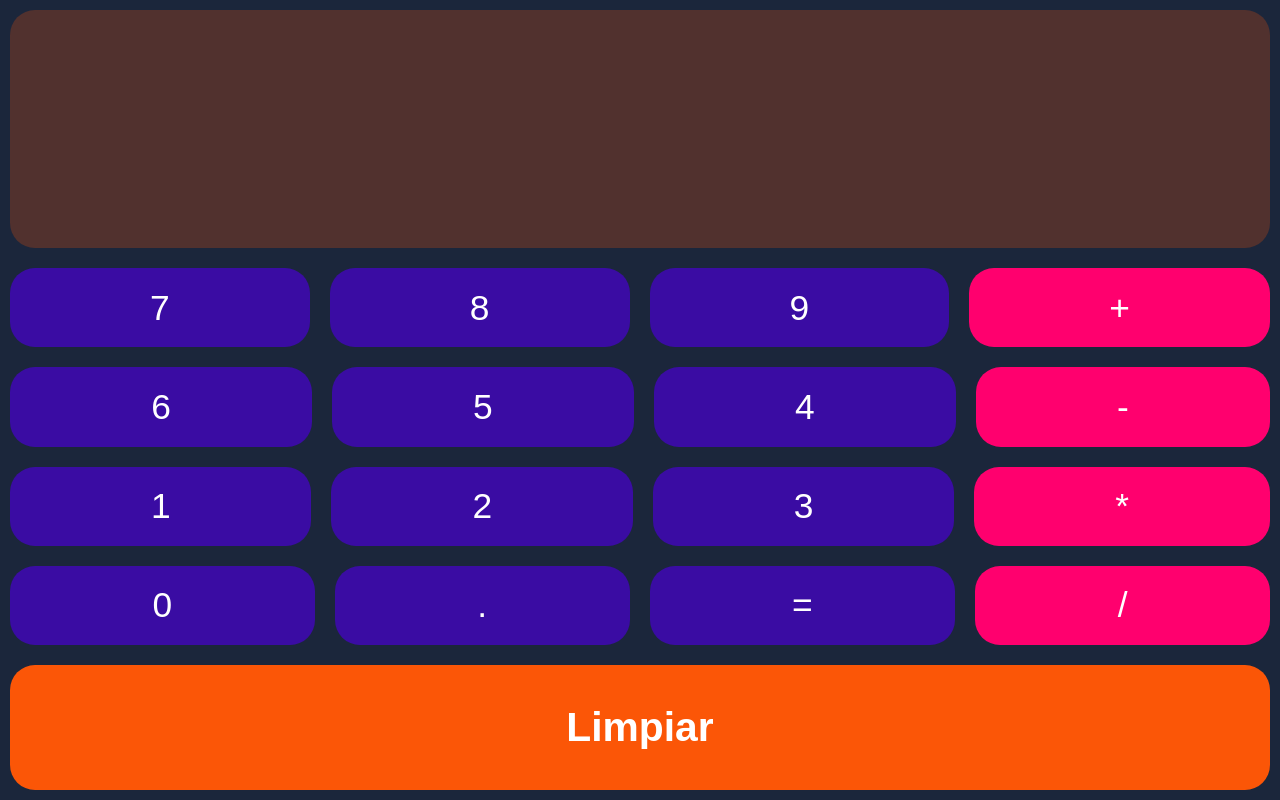
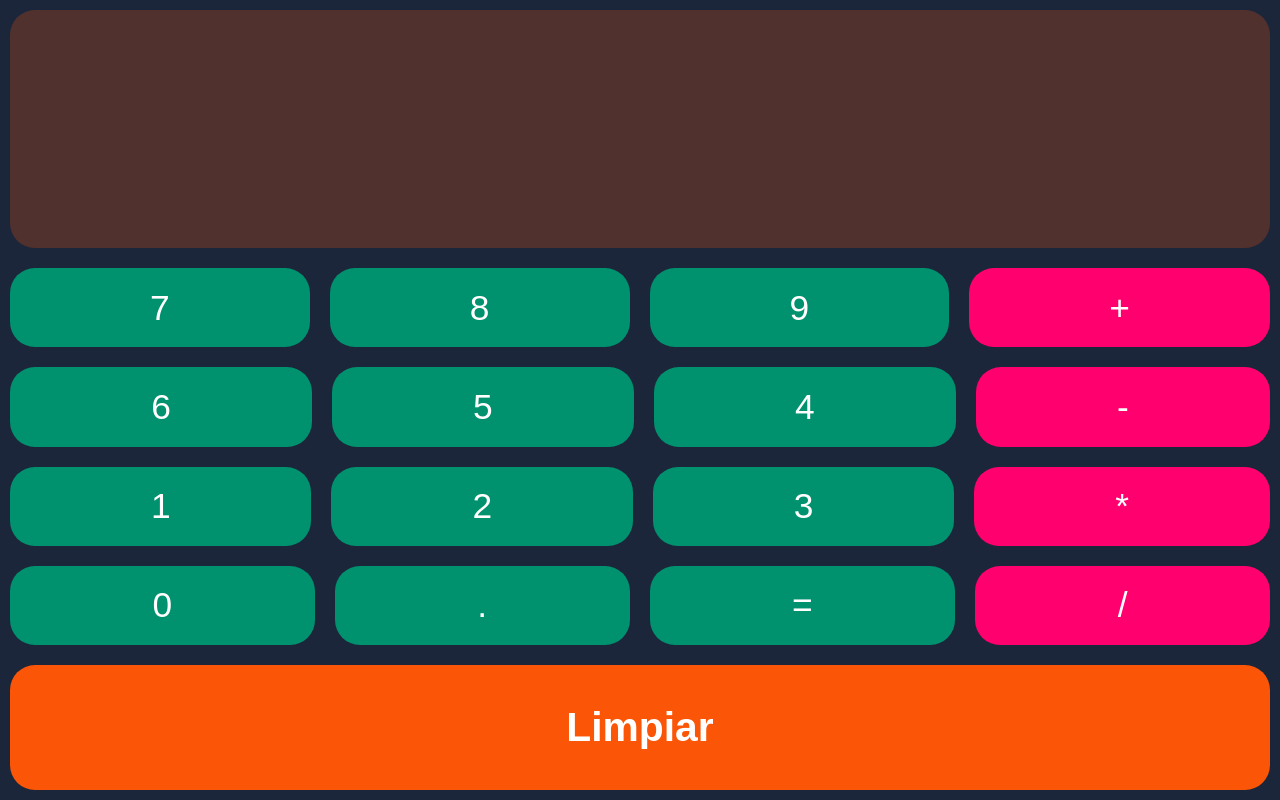
Before and after one commit to AntonioZurano/r-calculator, a React (Create React App) app: page / in a window 1280 px wide. Built offline with nearby package versions, Linux system fonts and the light colour scheme.

Commit message:
css boton

```diff
--- a/src/Componentes/Boton/Boton.css
+++ b/src/Componentes/Boton/Boton.css
@@ -1,7 +1,7 @@
 .boton_cal{
     height: 100%;
     flex-grow: 1;
-    background-color: #3a0ca3;
+    background-color: #00916e;
     color: white;
     margin: 0px 10px;
     border-radius: 25px;
@@ -10,13 +10,12 @@
     display: flex;
     justify-content: center;
     align-items: center;
-
     transition: .3s ease all;
     user-select: none;
     font-size: 1.3em;
 }
 .boton_cal:hover{
-    background-color: #4361ee;
+    background-color: #00916e;
 }
 .boton_cal:active{
     transform: scale(.9, .9);
```
